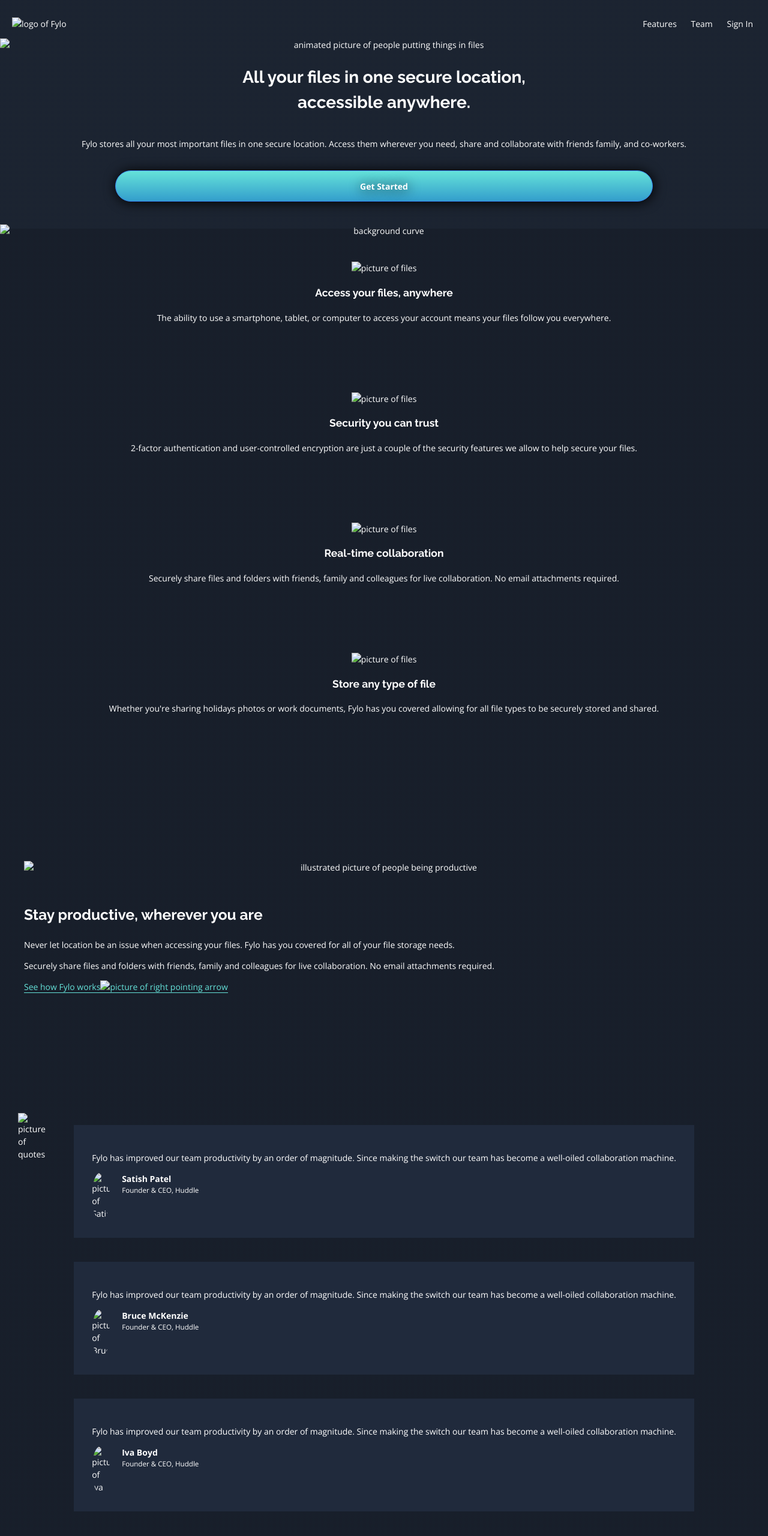
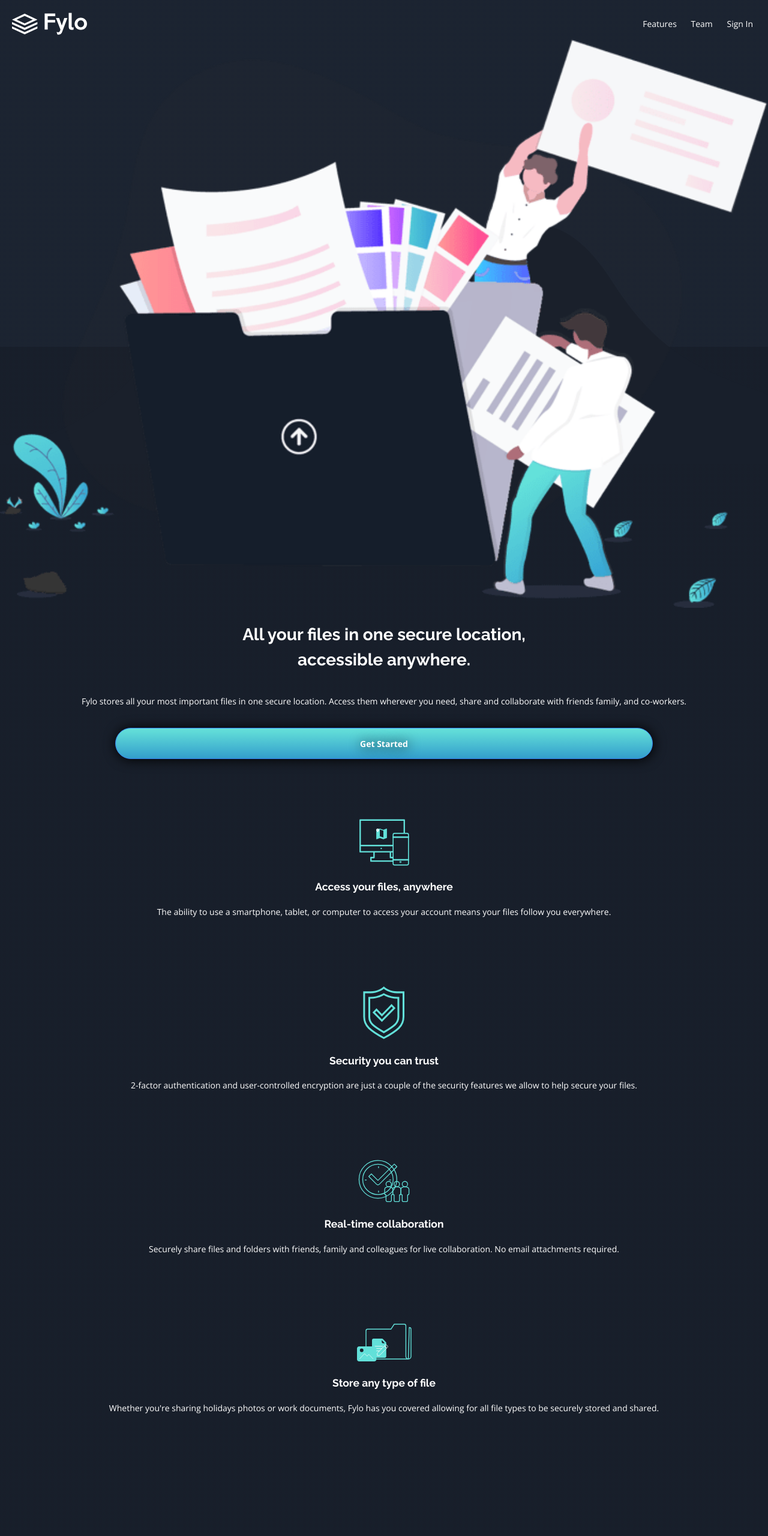
Before and after one commit to lesliewilliams17/fylo_project, a plain HTML site: page index.html in a window 1280 px wide. Shown: the top 2560 px of the page at 60% size. Drawn offline with nearby package versions, Linux system fonts and the light colour scheme.

Commit message:
Update index.html

```diff
--- a/index.html
+++ b/index.html
@@ -33,7 +33,7 @@
 
   <header class="box-1">
 
-    <img src="images/logo.svg" alt="logo of Fylo">
+    <img src="logo.svg" alt="logo of Fylo">
 
 
     <nav>
@@ -49,12 +49,12 @@
 
   <div class="box-2">
 
-    <img src="images/illustration-intro.png" alt="animated picture of people putting things in files">
+    <img src="illustration-intro.png" alt="animated picture of people putting things in files">
 
 
     <h2>All your files in one secure location,<br> accessible anywhere.</h2>
 
-    <img class="background-image" src="images/bg-curvy-desktop.svg" alt="background curve">
+    <img class="background-image" src="bg-curvy-desktop.svg" alt="background curve">
 
     <p>Fylo stores all your most important files in one secure location. Access them wherever
       you need, share and collaborate with friends family, and co-workers.</p>
@@ -69,7 +69,7 @@
 
   <div class="box-3">
     <div class="files-grid">
-      <img src="images/icon-access-anywhere.svg" alt="picture of files">
+      <img src="icon-access-anywhere.svg" alt="picture of files">
       <h3>Access your files, anywhere</h3>
 
       <p>The ability to use a smartphone, tablet, or computer to access your account means your
@@ -77,7 +77,7 @@
     </div>
 
     <div class="security-grid">
-      <img src="images/icon-security.svg" alt="picture of files">
+      <img src="icon-security.svg" alt="picture of files">
       <h3>Security you can trust</h3>
 
       <p>2-factor authentication and user-controlled encryption are just a couple of the security
@@ -85,7 +85,7 @@
     </div>
 
     <div class="collaboration-grid">
-      <img src="images/icon-collaboration.svg" alt="picture of files">
+      <img src="icon-collaboration.svg" alt="picture of files">
       <h3>Real-time collaboration</h3>
 
       <p>Securely share files and folders with friends, family and colleagues for live collaboration.
@@ -94,7 +94,7 @@
 
     <div class="type-grid">
 
-      <img src="images/icon-any-file.svg" alt="picture of files">
+      <img src="icon-any-file.svg" alt="picture of files">
       <h3>Store any type of file</h3>
 
       <p>Whether you're sharing holidays photos or work documents, Fylo has you covered allowing for all
@@ -106,7 +106,7 @@
 
   <div class="box-4">
 
-    <img class="image" src="images/illustration-stay-productive.png" alt="illustrated picture of people being productive">
+    <img class="image" src="illustration-stay-productive.png" alt="illustrated picture of people being productive">
 
     <div class="text-connection">
 
@@ -117,7 +117,7 @@
 
       <p>Securely share files and folders with friends, family and colleagues for live collaboration. No email attachments required. </p>
 
-      <a href="#">See how Fylo works<img class="link-image" src="images/icon-arrow.svg" alt="picture of right pointing arrow"></a>
+      <a href="#">See how Fylo works<img class="link-image" src="icon-arrow.svg" alt="picture of right pointing arrow"></a>
     </div>
 
   </div>
@@ -132,10 +132,10 @@
 
 
   <div class="box-5">
-    <img class="quotes" src="images/bg-quotes.png" alt="picture of quotes">
+    <img class="quotes" src="bg-quotes.png" alt="picture of quotes">
     <div class="profiles">
       <p>Fylo has improved our team productivity by an order of magnitude. Since making the switch our team has become a well-oiled collaboration machine.</p>
-      <img class="profile-pic" src="images/profile-1.jpg" alt="picture of Satish">
+      <img class="profile-pic" src="profile-1.jpg" alt="picture of Satish">
       <div class="name-title">
         <h4>Satish Patel</h4>
         <h5>Founder & CEO, Huddle</h5>
@@ -146,7 +146,7 @@
     <div class="profiles">
       <p>Fylo has improved our team productivity by an order of magnitude. Since making the switch our team has become a well-oiled collaboration machine.</p>
 
-      <img class="profile-pic" src="images/profile-2.jpg" alt="picture of Bruce">
+      <img class="profile-pic" src="profile-2.jpg" alt="picture of Bruce">
       <div class="name-title">
         <h4>Bruce McKenzie</h4>
         <h5>Founder & CEO, Huddle</h5>
@@ -157,7 +157,7 @@
     <div class="profiles">
       <p>Fylo has improved our team productivity by an order of magnitude. Since making the switch our team has
         become a well-oiled collaboration machine.</p>
-      <img class="profile-pic" src="images/profile-3.jpg" alt="picture of Iva">
+      <img class="profile-pic" src="profile-3.jpg" alt="picture of Iva">
       <div class="name-title">
         <h4>Iva Boyd</h4>
         <h5>Founder & CEO, Huddle</h5>
@@ -188,11 +188,11 @@
 
   <div class="box-7">
     <div class="fylo-logo-bottom">
-      <img src="images/logo.svg" alt="logo of Fylo">
+      <img src="logo.svg" alt="logo of Fylo">
     </div>
 
     <div class="location-box">
-      <img src="images/icon-location.svg" alt="location icon">
+      <img src="icon-location.svg" alt="location icon">
       <p>Lorem ipsum dolor sit amet, consectetur adipiscing elit, sed do eiusmod tempor incididunt ut labore et dolore magna aliqua</p>
 
     </div>
@@ -201,8 +201,8 @@
 
 
     <div class="contact-info">
-      <p><img src="images/icon-phone.svg" alt="icon of a phone"> +1-543-123-4567</p>
-      <p></p><img src="images/icon-email.svg" alt="icon of email"> example@fylo.com</p>
+      <p><img src="icon-phone.svg" alt="icon of a phone"> +1-543-123-4567</p>
+      <p></p><img src="icon-email.svg" alt="icon of email"> example@fylo.com</p>
     </div>
 
 
```
